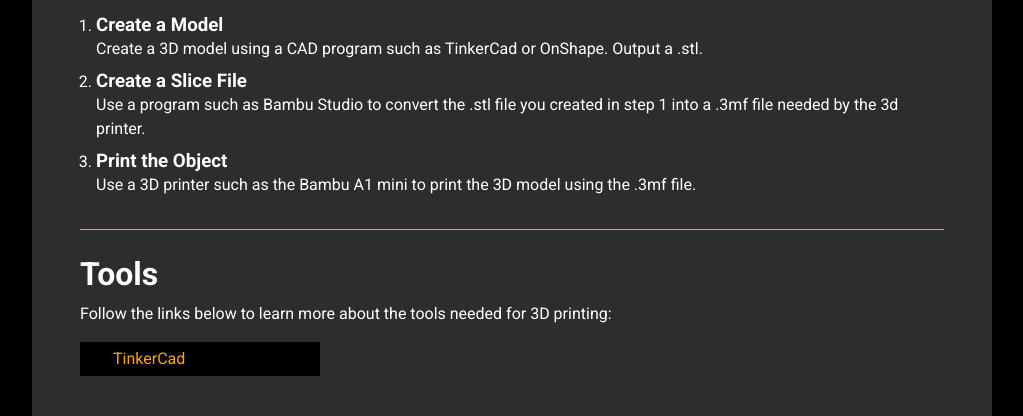
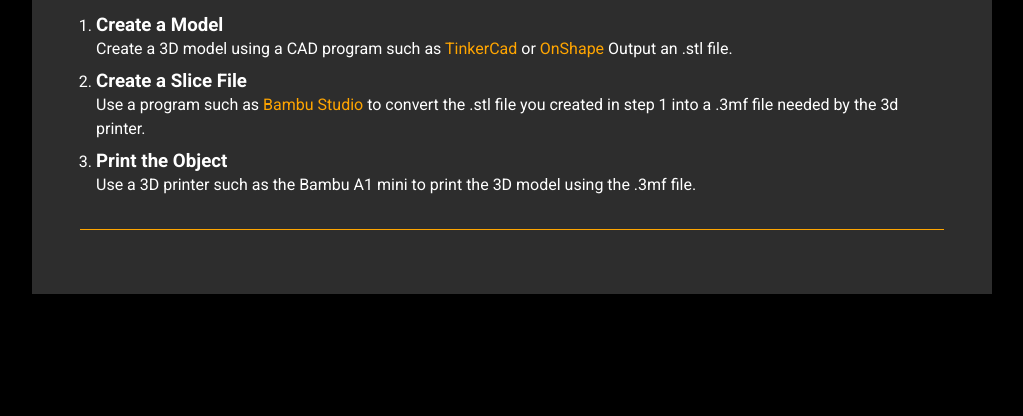
Before and after one commit to sam-linton/Harker-Engineering-Club, a plain HTML site: page mechanical/mechanical.html in a window 1280 px wide. Shown: the part 618-1034 px from the top of the page, without its empty margins (128-1151 px from the left). After the commit the page ends 912 px from the top, so only its background shows below. Drawn offline with Linux system fonts and the light colour scheme.

Commit message:
Update Mechanical page with links.

```diff
--- a/mechanical/mechanical.html
+++ b/mechanical/mechanical.html
@@ -55,13 +55,12 @@
         <li>
           <h3>Create a Model</h3>
           Create a 3D model using a CAD program such as
-          <span class="emphasized">TinkerCad</span> or
-          <span class="emphasized">OnShape</span>. Output a .stl.
+          <a href="./tinker-cad.html">TinkerCad</a>
+          or <a href="./on-shape.html">OnShape</a> Output an .stl file.
         </li>
         <li>
           <h3>Create a Slice File</h3>
-          Use a program such as <span class="emphasized">Bambu Studio</span> to
-          convert the .stl file you created in step 1 into a .3mf file needed by
+          Use a program such as <a href="./bambu-studio.html">Bambu Studio</a> to convert the .stl file you created in step 1 into a .3mf file needed by
           the 3d printer.
         </li>
         <li>
@@ -73,13 +72,6 @@
 
       <div class="divider"></div>
 
-      <h2>Tools</h2>
-      <p>
-        Follow the links below to learn more about the tools needed for 3D
-        printing:
-      </p>
-
-      <a class="more-info" href="./tinker-cad.html">TinkerCad</a>
     </div>
   </body>
 </html>
--- a/style/style.css
+++ b/style/style.css
@@ -135,3 +135,12 @@ body {
 .more-info:hover {
     background-color: var(--background-color);
 }
+
+a {
+    color: var(--bright-color);
+    text-decoration: none;
+}
+
+a:hover {
+    text-decoration: underline;
+}
```
Also changed, not shown: mechanical/bambu-studio.html (added, +11 -0 lines), mechanical/on-shape.html (added, +11 -0 lines).
